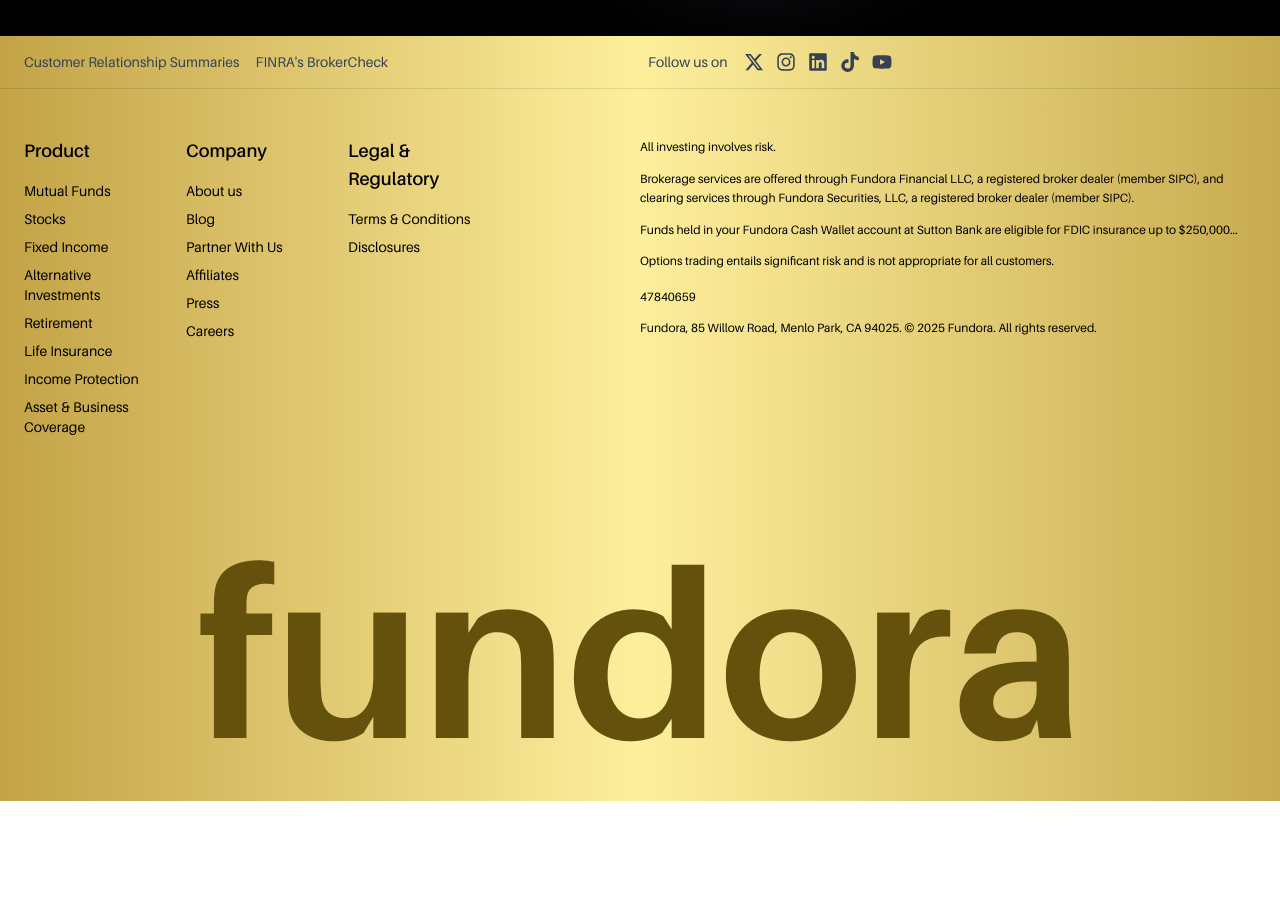
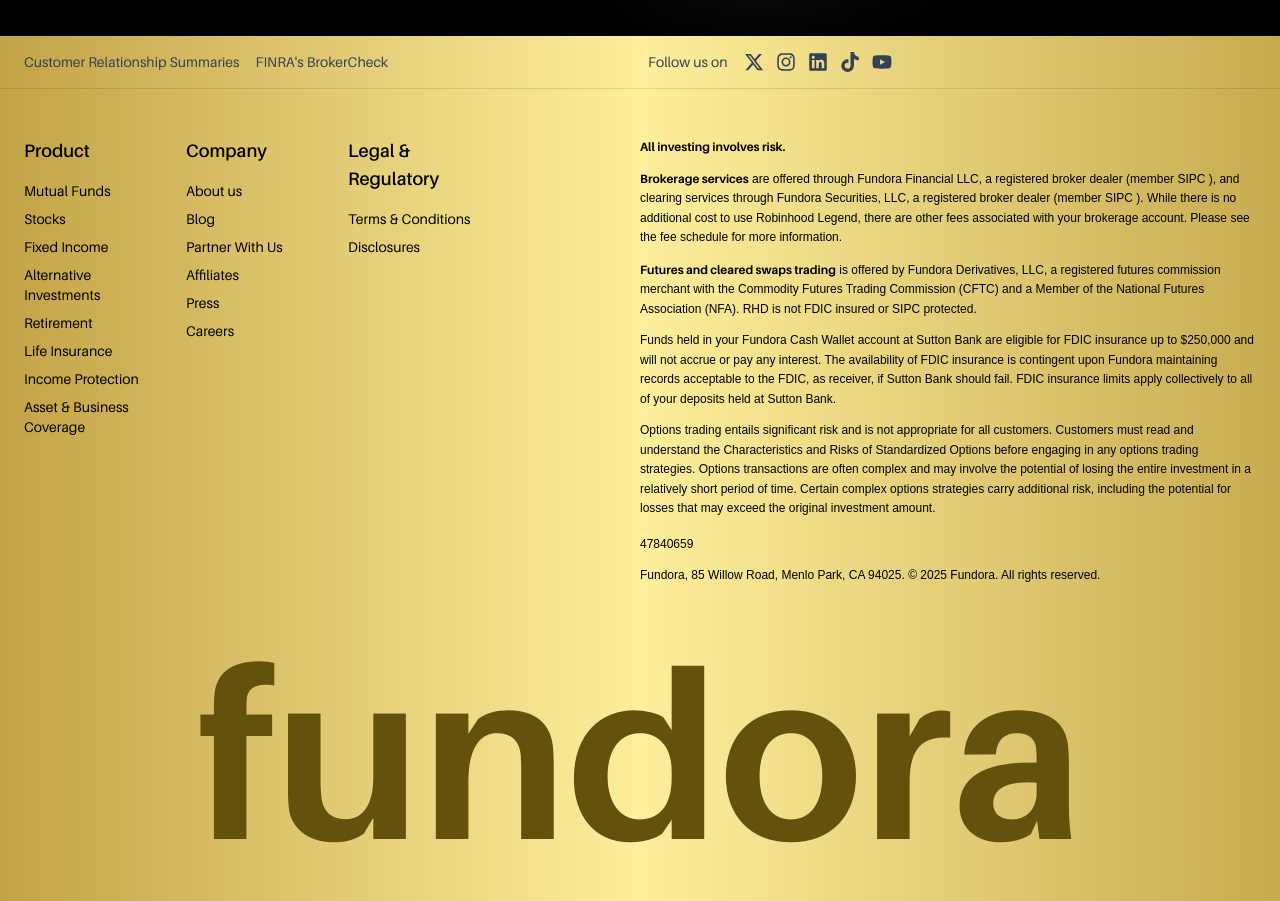
Before and after one commit to FundoraDev/fundora-website, a Next.js app: page / in a window 1280 px wide. Shown: the part 1420-2321 px from the top of the page. Before the commit the page ends 2221 px from the top, so only its background shows below. Built offline with nearby package versions, Linux system fonts and the light colour scheme; a web font is replaced by a local one.

Commit message:
Refactor Footer component: update legal disclaimer text for clarity and emphasis, enhance styling for better readability, and remove unnecessary whitespace.

```diff
--- a/app/components/Footer.tsx
+++ b/app/components/Footer.tsx
@@ -271,23 +271,45 @@
           </div>
 
           {/* Legal Disclaimer Text */}
-          <div className="text-xs leading-relaxed space-y-3">
-              <p>
+          <div className="text-xs leading-relaxed space-y-3 font-light">
+            <p className="font-bold">
               All investing involves risk.
             </p>
             <p>
-                Brokerage services are offered through Fundora Financial LLC, a
-                registered broker dealer (member SIPC), and clearing services
-                through Fundora Securities, LLC, a registered broker dealer
-                (member SIPC).
+              <span className="font-bold">Brokerage services</span> are offered through Fundora Financial LLC, a registered broker
+              dealer (member
+              SIPC
+              ), and clearing services through Fundora Securities, LLC, a
+              registered broker dealer (member
+              SIPC
+              ). While there is no additional cost to use Robinhood
+              Legend, there are other fees associated with your brokerage account. Please see the
+              fee
+              schedule
+              for more information.
             </p>
             <p>
-                Funds held in your Fundora Cash Wallet account at Sutton Bank
-                are eligible for FDIC insurance up to $250,000...
+              <span className="font-bold">Futures and cleared swaps trading</span> is offered by Fundora Derivatives, LLC, a
+              registered futures commission merchant with the Commodity Futures Trading Commission
+              (CFTC) and a Member of the National Futures Association (NFA). RHD is not FDIC insured or
+              SIPC protected.
             </p>
             <p>
-                Options trading entails significant risk and is not appropriate
-                for all customers.
+              Funds held in your Fundora Cash Wallet account at Sutton Bank are eligible for FDIC
+              insurance up to $250,000 and will not accrue or pay any interest. The availability of FDIC
+              insurance is contingent upon Fundora maintaining records acceptable to the FDIC, as
+              receiver, if Sutton Bank should fail. FDIC insurance limits apply collectively to all of your
+              deposits held at Sutton Bank.
+            </p>
+            <p>
+              Options trading entails significant risk and is not appropriate for all customers. Customers
+              must read and understand the
+              Characteristics and Risks of Standardized Options
+              before
+              engaging in any options trading strategies. Options transactions are often complex and may
+              involve the potential of losing the entire investment in a relatively short period of time. Certain
+              complex options strategies carry additional risk, including the potential for losses that may
+              exceed the original investment amount.
             </p>
             <p className="mt-4">47840659</p>
             <p>
```
Lines whose indentation alone changed are shown as unchanged.
